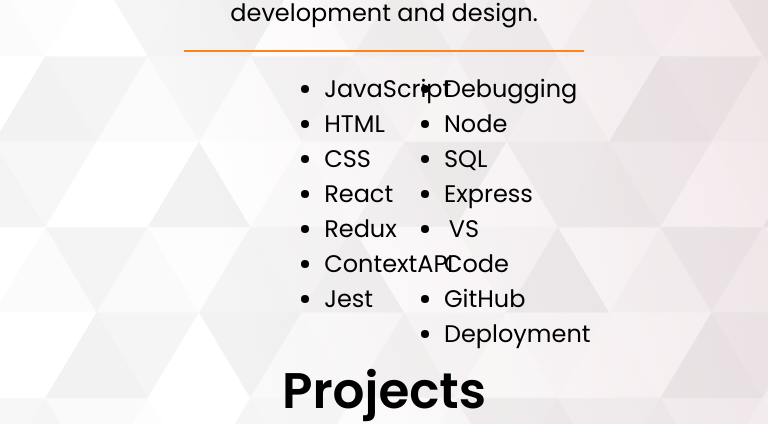
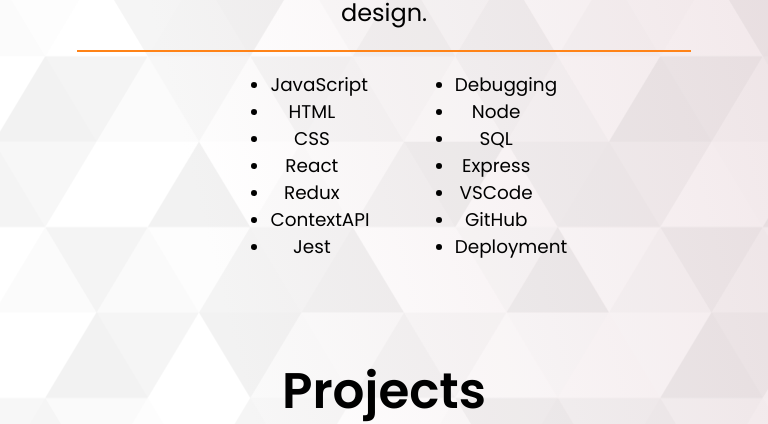
Before and after one commit to BryceSlade/nelson-portfolio, a React (Create React App) app: page / in a window 768 px wide. Shown: the part 1800-2224 px from the top of the page. Built offline with nearby package versions, Linux system fonts and the light colour scheme.

Commit message:
Skills fully responsive

```diff
--- a/src/components/skills/Skills.jsx
+++ b/src/components/skills/Skills.jsx
@@ -27,7 +27,7 @@
                             <li>Node</li>
                             <li>SQL</li>
                             <li>Express</li>
-                            <li>VS Code</li>
+                            <li>VSCode</li>
                             <li>GitHub</li>
                             <li>Deployment</li>
                         </ul>
--- a/src/components/skills/skills.css
+++ b/src/components/skills/skills.css
@@ -38,11 +38,24 @@
     font-size: 1.5rem;
 }
 
+/* DESKTOP VIEW */
+
+@media screen and (max-width: 1362px) and (min-width: 1025px) {
+    .s {
+        font-size: 1.5vw;
+    }
+}
+
+/* DESKTOP VIEW */
+
+
 
 /* LAPTOP VIEW */
 
 @media screen and (max-width: 1024px) and (min-width: 769px) {
-
+    .s {
+        font-size: 2.2vw;
+    }
 }
 
 /* LAPTOP VIEW */
@@ -51,7 +64,18 @@
 /* TABLET VIEW */
 
 @media screen and (max-width: 768px) and (min-width: 481px) {
+    .s {
+        font-size: 2.4vw;
+    }
 
+    .skills-texts {
+        width: 100%;
+    }
+
+    .skills-container {
+        border-top: 2px solid #ff8317;
+        width: 100%;
+    }
 }
 
 /* TABLET VIEW */
```
